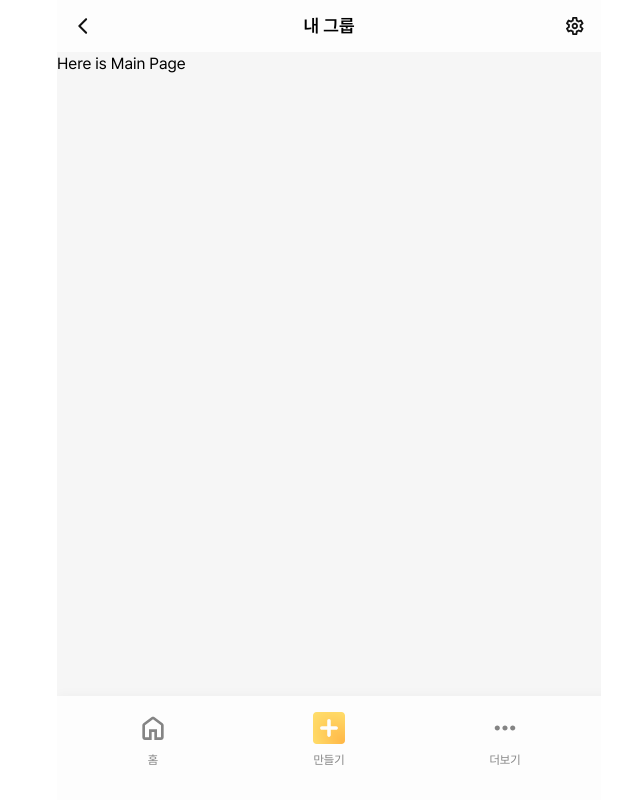
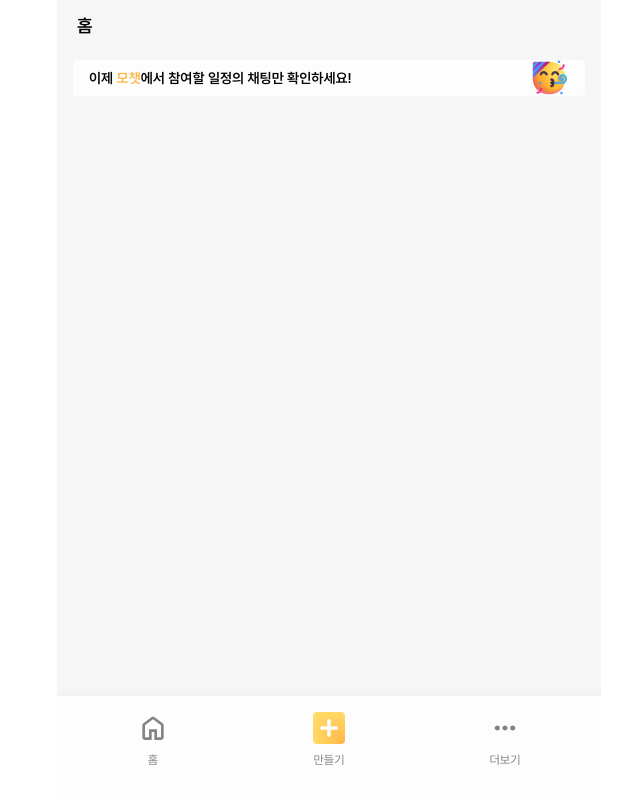
Before and after one commit to skydreamer21/MoChat-FE, a React (Vite) app: page / in a window 1280 px wide. Shown: the whole page, without its empty margins (311-951 px from the left). Built offline with nearby package versions, Linux system fonts and the light colour scheme.

Commit message:
✨ Feat: 메시지 배너 UI

```diff
--- /dev/null
+++ b/src/components/Banner/NotiBanner.tsx
@@ -0,0 +1,26 @@
+interface NotiBannerProps {
+  text: string;
+  highlightText: string;
+  emojiSrc: string;
+}
+
+const NotiBanner = ({ text, highlightText, emojiSrc }: NotiBannerProps) => {
+  const parts = text.split(highlightText);
+
+  return (
+    <div className="relative flex items-center justify-between px-4 py-2 mx-4 my-2 bg-white rounded-sm">
+      <span className="text-sm font-semibold">
+        {parts[0]}
+        <span className="text-primary">{highlightText}</span>
+        {parts[1]}
+      </span>
+      <img
+        src={emojiSrc}
+        alt="emoji"
+        className="absolute right-4 top-1/2 transform -translate-y-1/2 w-10 h-10"
+      />
+    </div>
+  );
+};
+
+export default NotiBanner;
--- a/src/components/Bar/HeadBar.tsx
+++ b/src/components/Bar/HeadBar.tsx
@@ -8,6 +8,7 @@ interface HeadBarProps {
   center?: boolean;
   backbtn?: boolean;
   setbtn?: boolean;
+  isWhite?: boolean;
 }
 
 export default function HeadBar({
@@ -15,6 +16,7 @@ export default function HeadBar({
   center = false,
   backbtn = false,
   setbtn = false,
+  isWhite = true,
 }: HeadBarProps) {
   const navigate = useNavigate();
 
@@ -24,7 +26,9 @@ export default function HeadBar({
 
   return (
     <div>
-      <div className="bg-white relative flex items-center px-5 py-3">
+      <div
+        className={`${isWhite ? "bg-white" : "bg-background"} relative flex items-center px-5 py-3`}
+      >
         <div className="absolute left-4">
           {backbtn ? (
             <LeftArrow onClick={goBack} className="cursor-pointer" />
--- a/src/pages/MainPage/MainPage.tsx
+++ b/src/pages/MainPage/MainPage.tsx
@@ -1,16 +1,19 @@
+import NotiBanner from "../../components/Banner/NotiBanner";
 import HeadBar from "../../components/Bar/HeadBar";
 import NavBar from "../../components/Bar/NavBar";
+import partyingFaceEmoji from "../../assets/emojis/partying-face.png";
 
 export default function MainPage() {
   return (
     <>
-      <HeadBar
-        pagename="내 그룹"
-        center={true}
-        backbtn={true}
-        setbtn={true}
-      ></HeadBar>
-      <div className="bg-background h-full">Here is Main Page</div>
+      <div className="bg-background h-full">
+        <HeadBar pagename="홈" isWhite={false}></HeadBar>
+        <NotiBanner
+          text="이제 모챗에서 참여할 일정의 채팅만 확인하세요!"
+          highlightText="모챗"
+          emojiSrc={partyingFaceEmoji}
+        />
+      </div>
       <NavBar />
     </>
   );
```
Also changed, not shown: src/assets/emojis/partying-face.png (added), src/components/Button/Button.tsx (renamed from src/components/Common/Button.tsx), src/components/Button/IconBtn.tsx (renamed from src/components/Common/IconBtn.tsx).
